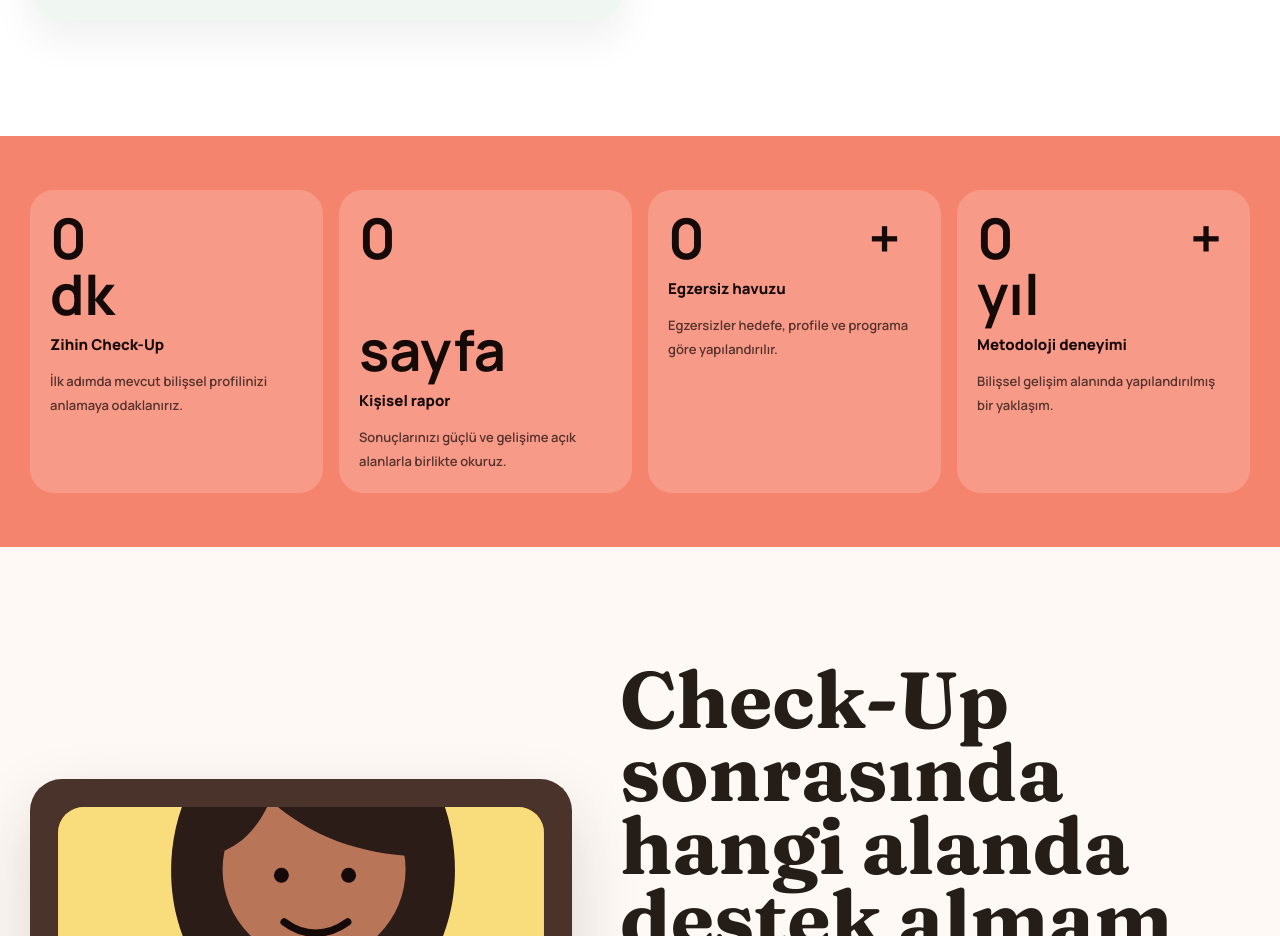
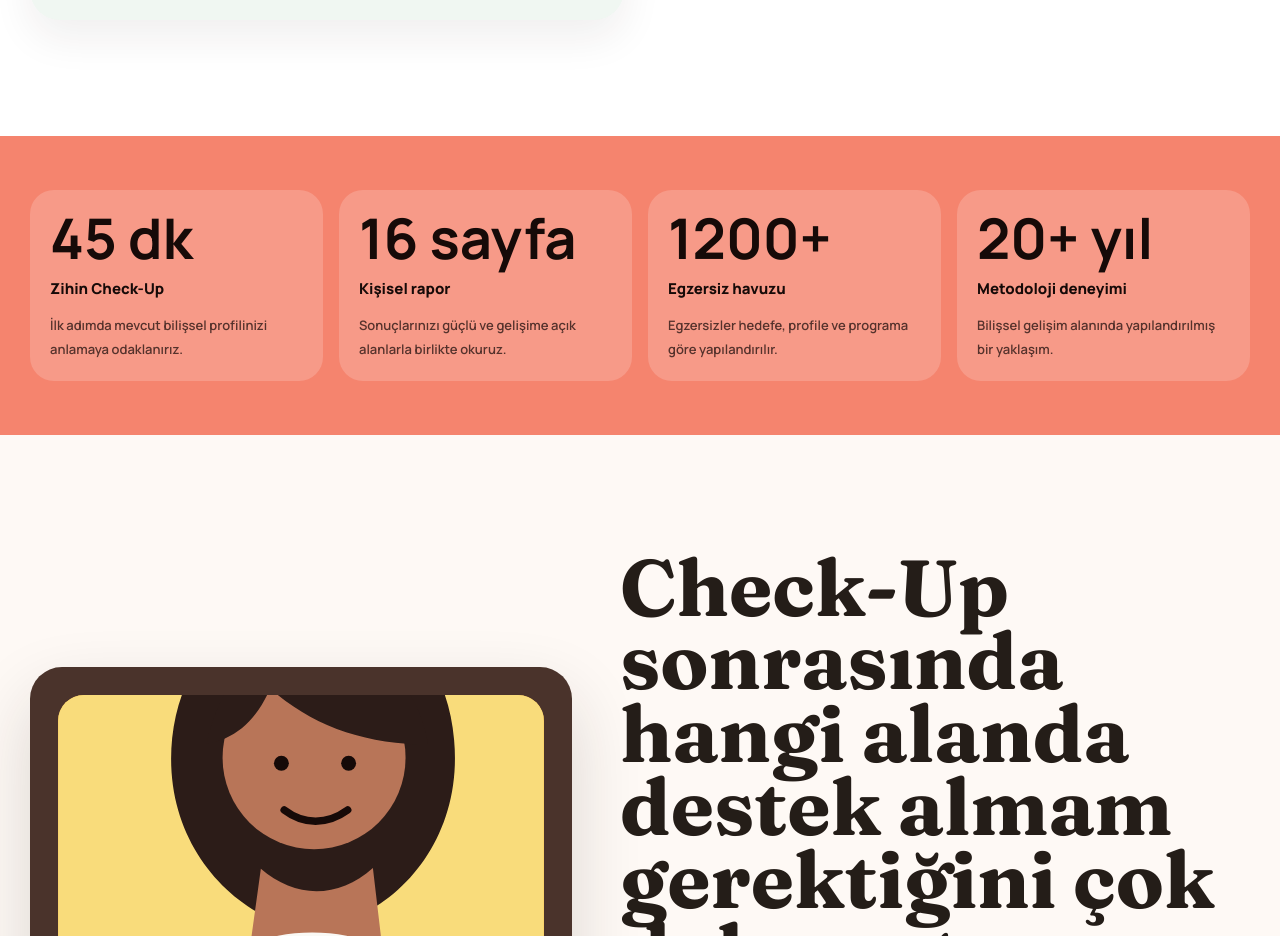
Before and after one commit to cenkerkaragozz/bfit_cl_cs, a Next.js app: page /yetiskinler in a window 1280 px wide. Shown: the part 5440-6376 px from the top of the page. Built offline with nearby package versions, Linux system fonts and the light colour scheme.

Commit message:
stats animation fixed

```diff
--- a/src/app/globals.css
+++ b/src/app/globals.css
@@ -446,36 +446,6 @@ img {
   }
 }
 
-/* ── Evidence stats count-up (1500ms, simultaneous) ── */
-@property --ev-count {
-  syntax: '<integer>';
-  initial-value: 0;
-  inherits: false;
-}
-
-@keyframes ev-to-45   { to { --ev-count: 45;   } }
-@keyframes ev-to-16   { to { --ev-count: 16;   } }
-@keyframes ev-to-1200 { to { --ev-count: 1200; } }
-@keyframes ev-to-20   { to { --ev-count: 20;   } }
-
-.ev-count-num {
-  color: transparent;
-}
-.ev-count-num::before {
-  counter-reset: ev-c var(--ev-count);
-  content: counter(ev-c);
-  color: #160a08;
-}
-.ev-count-num::after {
-  content: attr(data-suffix);
-  color: #160a08;
-}
-
-.ev-count-card:nth-child(1) .ev-count-num { animation: ev-to-45   1500ms cubic-bezier(0.25, 1, 0.5, 1) both; }
-.ev-count-card:nth-child(2) .ev-count-num { animation: ev-to-16   1500ms cubic-bezier(0.25, 1, 0.5, 1) both; }
-.ev-count-card:nth-child(3) .ev-count-num { animation: ev-to-1200 1500ms cubic-bezier(0.25, 1, 0.5, 1) both; }
-.ev-count-card:nth-child(4) .ev-count-num { animation: ev-to-20   1500ms cubic-bezier(0.25, 1, 0.5, 1) both; }
-
 /* ── Cognitive areas reveal (clip-wipe, 150ms/50ms stagger) ── */
 @keyframes cognitive-area-reveal {
   from { clip-path: inset(0 100% 0 0 round 18px); opacity: 0.5; }
--- a/src/app/layout.tsx
+++ b/src/app/layout.tsx
@@ -39,10 +39,7 @@ export default function RootLayout({
     >
       <body>
         {children}
-      {/* impeccable-live-start */}
-<script src="http://localhost:8400/live.js"></script>
-{/* impeccable-live-end */}
-</body>
+      </body>
     </html>
   );
 }
--- a/src/components/AdultLandingPage.tsx
+++ b/src/components/AdultLandingPage.tsx
@@ -1,7 +1,7 @@
 "use client";
 
 import Image from "next/image";
-import { FormEvent, useState } from "react";
+import { FormEvent, useState, useEffect, useRef } from "react";
 import {
   ArrowUpRight,
   BriefcaseBusiness,
@@ -18,7 +18,7 @@ import {
   Timer,
   XCircle,
 } from "lucide-react";
-import { motion, useReducedMotion } from "framer-motion";
+import { motion, useReducedMotion, useInView, animate } from "framer-motion";
 import { Reveal, StarBurst, HeroRing, Squiggle } from "@/components/Decorations";
 
 type SubmitState = "idle" | "submitting" | "success" | "error";
@@ -121,22 +121,30 @@ const programs = [
 
 const evidenceItems = [
   {
-    value: "45 dk",
+    num: 45,
+    suffix: " dk",
+    duration: 1.5,
     label: "Zihin Check-Up",
     copy: "İlk adımda mevcut bilişsel profilinizi anlamaya odaklanırız.",
   },
   {
-    value: "16 sayfa",
+    num: 16,
+    suffix: " sayfa",
+    duration: 0.53,
     label: "Kişisel rapor",
     copy: "Sonuçlarınızı güçlü ve gelişime açık alanlarla birlikte okuruz.",
   },
   {
-    value: "1200+",
+    num: 1200,
+    suffix: "+",
+    duration: 2.5,
     label: "Egzersiz havuzu",
     copy: "Egzersizler hedefe, profile ve programa göre yapılandırılır.",
   },
   {
-    value: "20+ yıl",
+    num: 20,
+    suffix: "+ yıl",
+    duration: 0.67,
     label: "Metodoloji deneyimi",
     copy: "Bilişsel gelişim alanında yapılandırılmış bir yaklaşım.",
   },
@@ -589,26 +597,45 @@ function TrustBoundarySection() {
   );
 }
 
+function AnimatedStat({ num, suffix, duration }: { num: number; suffix: string; duration: number }) {
+  const ref = useRef<HTMLSpanElement>(null);
+  const isInView = useInView(ref, { once: true, margin: "-50px" });
+
+  useEffect(() => {
+    if (isInView && ref.current) {
+      const controls = animate(0, num, {
+        duration,
+        ease: "easeOut",
+        onUpdate: (v) => {
+          if (ref.current) {
+            ref.current.textContent = Math.round(v).toString() + suffix;
+          }
+        },
+      });
+      return controls.stop;
+    }
+  }, [isInView, num, duration, suffix]);
+
+  return <span ref={ref}>0{suffix}</span>;
+}
+
 function EvidenceSection() {
   return (
-
-    <section className="ev-count-section bg-[#F5846E] py-[54px] text-[#160A08]">
+    <section className="bg-[#F5846E] py-[54px] text-[#160A08]">
       <div className="inner grid gap-4 sm:grid-cols-2 lg:grid-cols-4">
-        {evidenceItems.map((item, i) => {
-          const suffixes = [" dk", " sayfa", "+", "+ yıl"];
-          return (
-            <div key={item.label} className="ev-count-card rounded-[24px] bg-white/18 p-5">
-              <p className="ev-count-num font-[var(--display)] text-[clamp(36px,5vw,56px)] font-bold leading-none" data-suffix={suffixes[i]}>
-                {item.value}
-              </p>
-              <p className="mt-3 text-[15px] font-extrabold">{item.label}</p>
-              <p className="mt-3 text-[13px] font-semibold leading-6 text-[#160A08]/72">{item.copy}</p>
-            </div>
-          );
-        })}
+        {evidenceItems.map((item) => (
+          <div key={item.label} className="rounded-[24px] bg-white/18 p-5">
+            <p className="font-[var(--display)] text-[clamp(36px,5vw,56px)] font-bold leading-none">
+              <AnimatedStat num={item.num} suffix={item.suffix} duration={item.duration} />
+            </p>
+            <p className="mt-3 text-[15px] font-extrabold">{item.label}</p>
+            <p className="mt-3 text-[13px] font-semibold leading-6 text-[#160A08]/72">
+              {item.copy}
+            </p>
+          </div>
+        ))}
       </div>
     </section>
-
   );
 }
 
```
